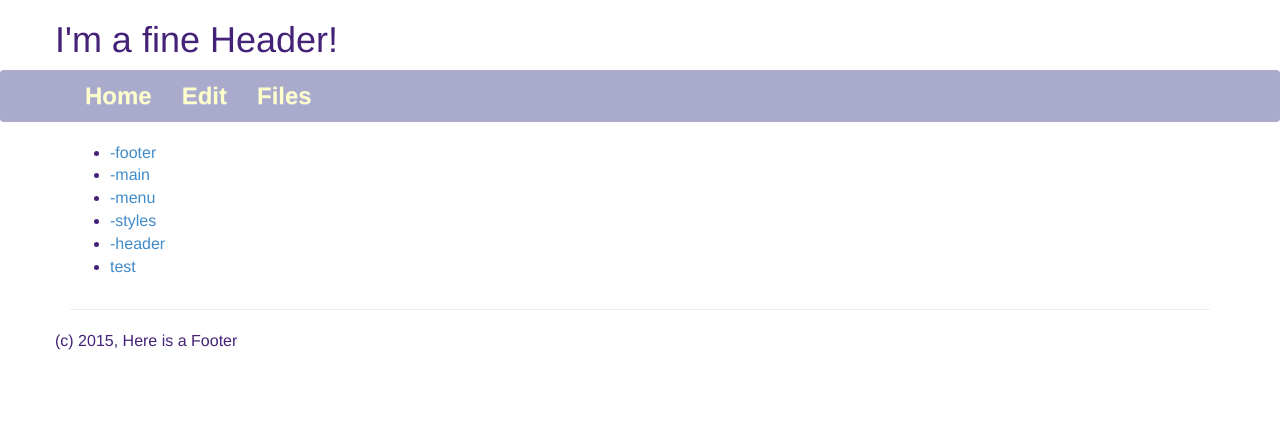
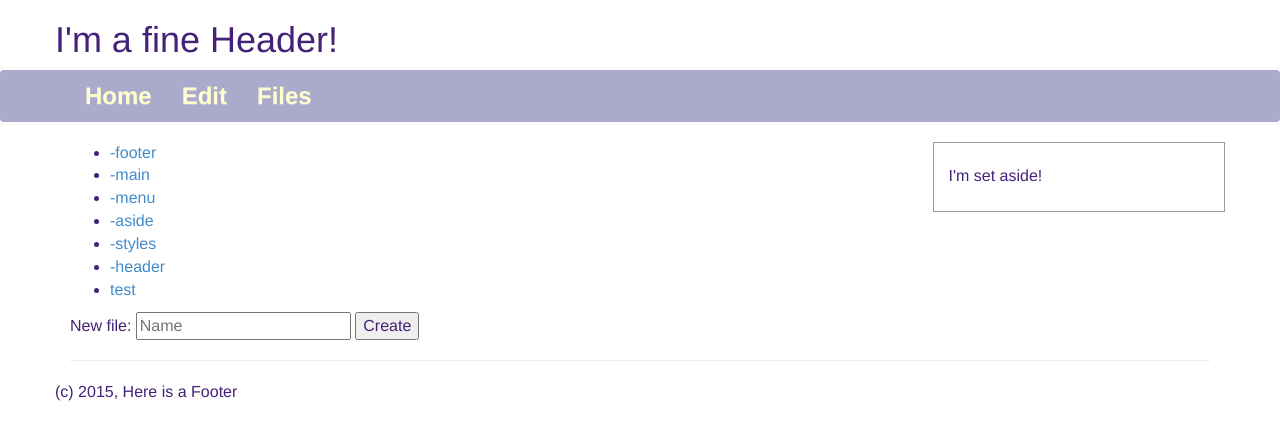
Before and after one commit to RodionGork/TrollCms, a PHP site: page /index/edit in a window 1280 px wide. Shown: the top 440 px of the page. Run offline with PHP 8.4, Linux system fonts and the light colour scheme.

Commit message:
Aside fragment and new page button

```diff
--- /dev/null
+++ b/data/_aside.txt
@@ -0,0 +1,5 @@
+<div>
+    <br/>
+    I'm set aside!
+    <br/><br/>
+</div>
--- a/data/_styles.txt
+++ b/data/_styles.txt
@@ -1 +1,4 @@
 /*format:plain*/
+aside {
+    border: 1px solid #999;
+}
--- /dev/null
+++ b/fragments/aside.html
@@ -0,0 +1 @@
+<?= $ctx->render->loadDataFile('_aside') ?>
--- a/layouts/default.html
+++ b/layouts/default.html
@@ -22,9 +22,16 @@
 
     <?php $ctx->util->fragment('flash') ?>
 
-    <article class="container">
-        <?= $ctx->elems->contentResult ?>
-    </article>
+    <div class="container">
+        <div class="row">
+            <article class="col-xs-9">
+                <?= $ctx->elems->contentResult ?>
+            </article>
+            <aside class="col-xs-3">
+                <?= $ctx->util->fragment('aside') ?>
+            </aside>
+        </div>
+    </div>
 
     <?php $ctx->util->fragment('footer') ?>
 
--- a/pages/editlist.php
+++ b/pages/editlist.php
@@ -5,3 +5,18 @@
     </li>
 <?php endforeach; ?>
 </ul>
+
+<div>
+    New file:
+    <input placeholder="Name" id="new-name"/>
+    <input type="button" id="new-button" value="Create"/>
+</div>
+
+<script>
+$(function() {
+    $('#new-button').click(function() {
+        location.href = location.href + '/' + $('#new-name').val();
+    });
+});
+
+</script>
```
